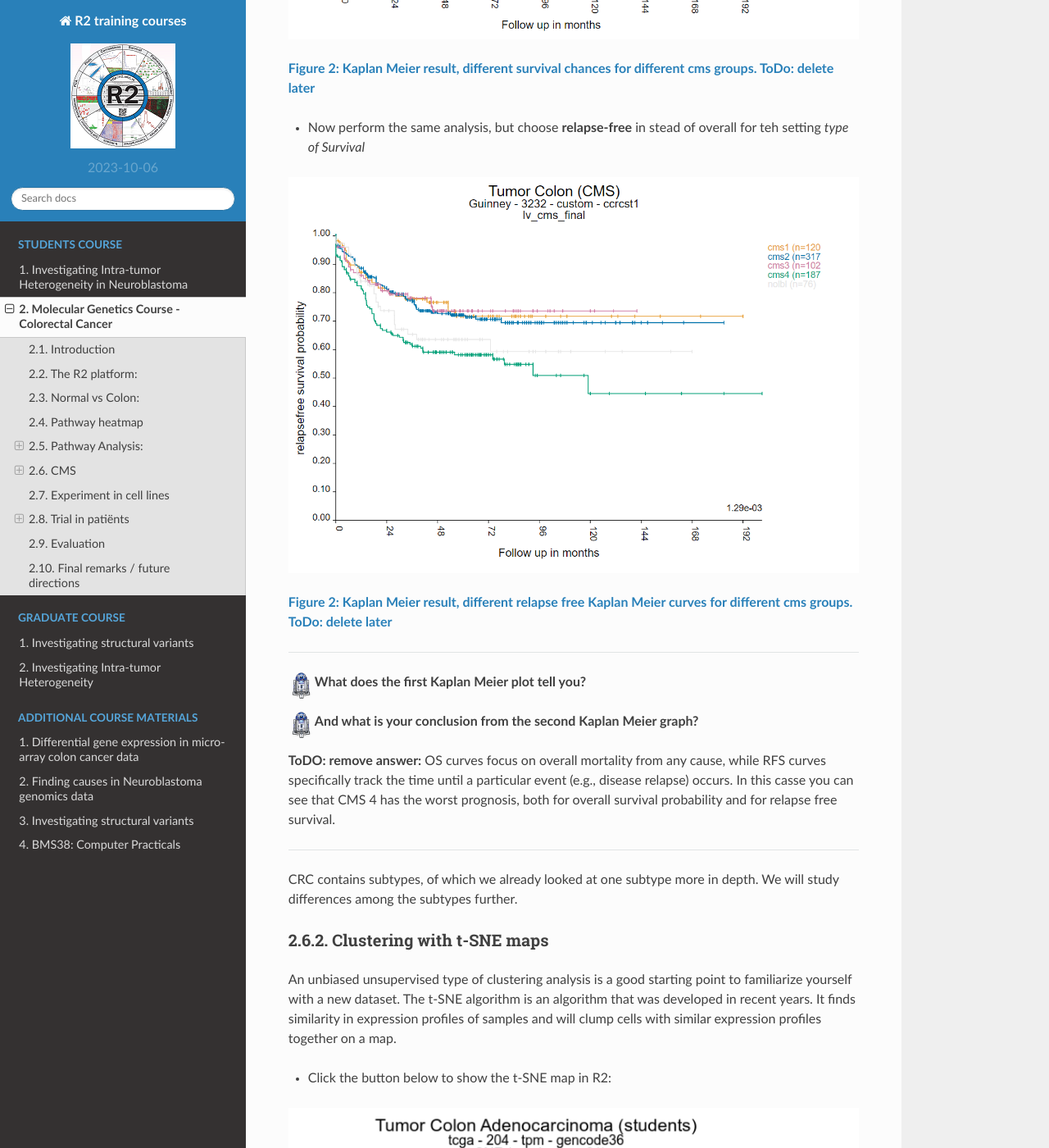
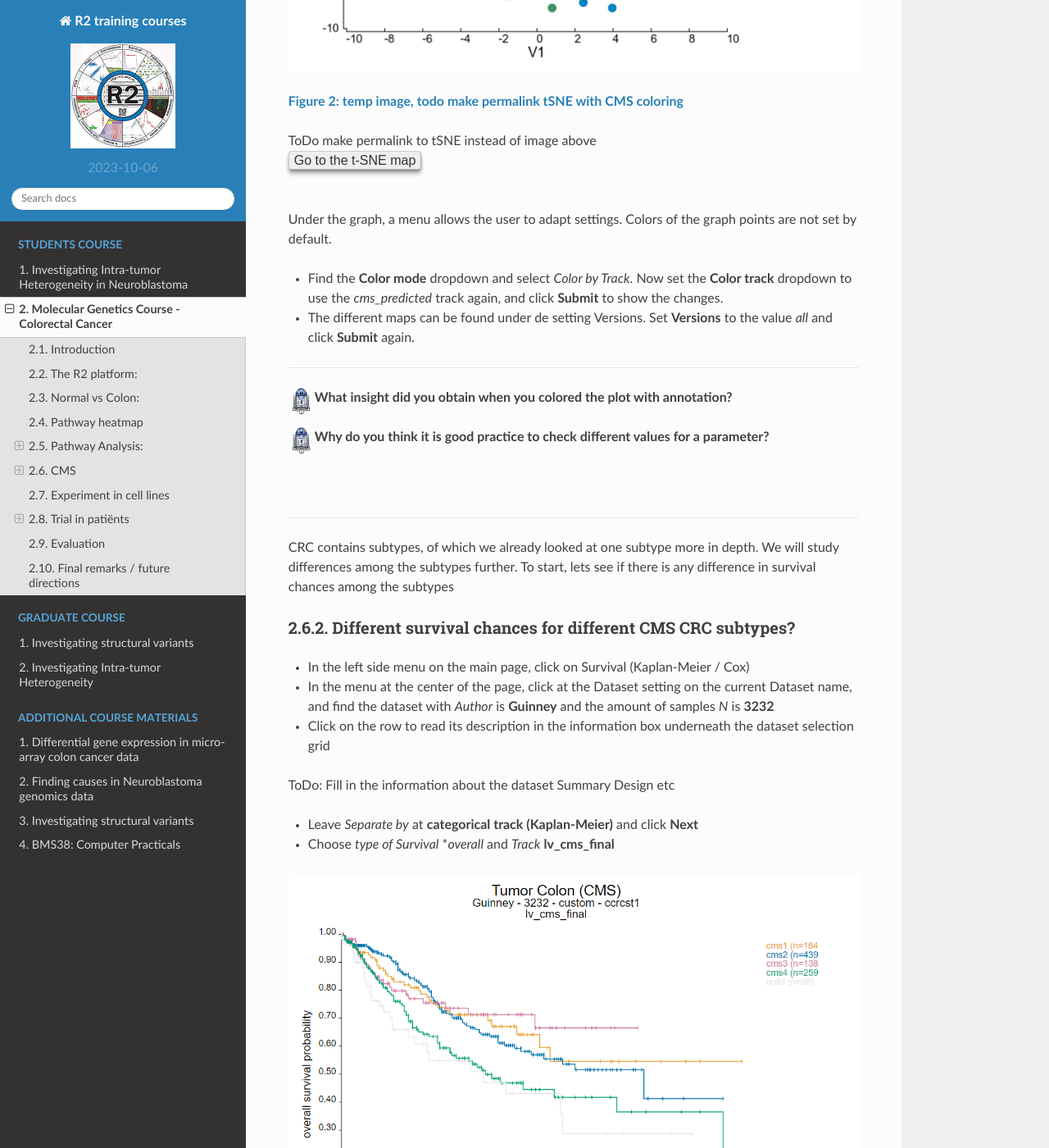
Before and after one commit to antronerds/r2-training-courses, a Sphinx documentation site: the page built from docs/Molecular_Genetics_CRC.md, in a window 1280 px wide and 1400 px high, scrolled down 12196 px. Shown: the whole window at 82% size. Built offline with Sphinx 7.4.7 and the Read the Docs theme 2.0.0, drawn with Linux system fonts in a browser that asks for light colours; some of the changed text lies outside the part shown.

Commit message:
CMS chapter and subchapter adaption

```diff
--- a/docs/Molecular_Genetics_CRC.md
+++ b/docs/Molecular_Genetics_CRC.md
@@ -262,6 +262,55 @@
 CMS2 (Canonical), CMS3 (Metabolic), and CMS4 (Mesenchymal)." (Guinney 2015et al., Nat Med. 2015 Nov; 21(11):
 1350–1356. )
 
+### Clustering with t-SNE maps
+
+
+An unbiased unsupervised type of clustering analysis is a good starting point to familiarize yourself with a new
+dataset. The t-SNE algorithm is an algorithm that was developed in recent years. It finds similarity in expression profiles of
+samples and will clump cells with similar expression profiles together on a map.
+
+* Click the button below to show the t-SNE map in R2:
+
+
+![](_static/images/MolGenCRC/temp/tSNE204_create_permalink_later.png "Figure 2: temp image, todo make permalink tSNE with CMS coloring")
+
+[**Figure 2: temp image, todo make permalink tSNE with CMS coloring**](_static/images/MolGenCRC/temp/tSNE204_create_permalink_later.png)
+
+
+ToDo make permalink to tSNE instead of image above
+<a class="course_permalink" href="https://hgserver2.amc.nl/cgi-bin/r2/main.cgi?permalink=course_molgen_tsne_86_6tumortypes" target="_blank">
+Go to the t-SNE map</a>
+<br>
+<br>
+
+Under the graph, a menu allows the user to adapt settings.
+Colors of the graph points are not set by default.
+
+* Find the **Color mode** dropdown and select *Color by Track*. Now set the **Color track** dropdown to use the
+  *cms_predicted* track
+  again, and click **Submit** to show the changes.
+* The different maps can be found under de setting Versions. Set **Versions** to the value *all* and click **Submit**
+  again.
+
+
+
+------
+
+
+![](_static/images/R2d2_logo.png)**What insight did you obtain when you colored the plot with annotation?**
+
+![](_static/images/R2d2_logo.png)**Why do you think it is good practice to check different values for a parameter?**
+
+<br>
+<br>
+
+
+------
+
+CRC contains subtypes, of which we already looked at one subtype more in depth. We will study differences among
+the subtypes further. To start, lets see if there is any difference in survival chances among the subtypes
+
+
 ### Different survival chances for different CMS CRC subtypes?
 
 * In the left side menu on the main page, click on Survival (Kaplan-Meier / Cox)
@@ -305,61 +354,15 @@
 
 ------
 
-CRC contains subtypes, of which we already looked at one subtype more in depth. We will study differences among
-the subtypes further.
-
-
-### Clustering with t-SNE maps
-
-
-An unbiased unsupervised type of clustering analysis is a good starting point to familiarize yourself with a new
-dataset. The t-SNE algorithm is an algorithm that was developed in recent years. It finds similarity in expression profiles of
-samples and will clump cells with similar expression profiles together on a map.
-
-* Click the button below to show the t-SNE map in R2:
-
-
-![](_static/images/MolGenCRC/temp/tSNE204_create_permalink_later.png "Figure 2: temp image, todo make permalink tSNE with CMS coloring")
-
-[**Figure 2: temp image, todo make permalink tSNE with CMS coloring**](_static/images/MolGenCRC/temp/tSNE204_create_permalink_later.png)
-
-
-ToDo make permalink to tSNE instead of image above
-<a class="course_permalink" href="https://hgserver2.amc.nl/cgi-bin/r2/main.cgi?permalink=course_molgen_tsne_86_6tumortypes" target="_blank">
-Go to the t-SNE map</a>
-<br>
-<br>
-
-Under the graph, a menu allows the user to adapt settings.
-Colors of the graph points are not set by default.
-
-* Find the **Color mode** dropdown and select *Color by Track*. Now set the **Color track** dropdown to use the
-  *cms_predicted* track
-  again, and click **Submit** to show the changes.
-* The different maps can be found under de setting Versions. Set **Versions** to the value *all* and click **Submit**
-  again.
-
-
-
-
-------
-
-
-  ![](_static/images/R2d2_logo.png)**What insight did you obtain when you colored the plot with annotation?**
-
-  ![](_static/images/R2d2_logo.png)**Why do you think it is good practice to check different values for a parameter?**
-
-<br>
-<br>
-
-
-------
 
 ### Differences between the various CMS types
 
 #### Mutations
 
-Optionally perform a relate 2 tracks analysis to show the different percentages of braf and kras mutations per cms
+Optionally
+* From the main page, select the Guinney choose a **relate 2 tracks** analysis to show the different percentages of  *y
+  axis* **lv_braf_mut** or/and **lv_kras_mut** mutations and the *X axis* **lv_cms_final**
+* Select the **stacked bars** *graph type*
 
 ![](_static/images/MolGenCRC/temp/braf_and_kras_mutation_percms_guinney_stackedbars_delete_later.png "Figure 2: temp
 image, Braf and Kras mutation ratios per CMS")
@@ -375,20 +378,23 @@
 
 [**Figure 2: temp image,  followup analysis Braf mutation -> WNT pathway, Axin2**](_static/images/MolGenCRC/temp/brafmutation_followup_analysis_pathwayfinder_wnt_AXIN2_delete_later.png)
 
+### Maybe here the MSI MSS part of Richard?
 
+
+### What pathways drive subtype CMS4?
 Previously we looked into CMS subtype 1. We would like to understand what sets CMS 4 apart from the subtypes 2 and 3.
 
-* From the main page choose the analysis Differential Expression Between Two Groups.
-* ToDo: how to Choose the track cms4vs3
+* From the main page choose the *analysis* **Differential Expression Between Two Groups**.
+* ToDo: how to Choose the track **cms4vs3**
 * Look in the list of genes if you see anything familiar and hover over the magnifying glass icon of a few genes
 
 Gene set analysis helps researchers interpret the biological relevance of a group of genes. Instead of looking at individual
 genes, it allows you to understand the collective functions or pathway involvements genes in your list. This can provide more
 meaningful insights into the underlying biology of a particular condition or experiment.
 
-* Click on the top most button on the right that is labeled Gene set analysis.
-* Select the Gene set Collection Broad 2020 09 h hallmark
-* Switch the Representation setting to all
+* Click on the top most button on the right that is labeled **Gene set analysis**.
+* Select the *Gene set Collection* **Broad 2020 09 h hallmark**
+* Switch the *Representation* setting to **all** to look at both overn- and underrepresentation
 * Click Next
 
 ToDo: Remove picture
```
